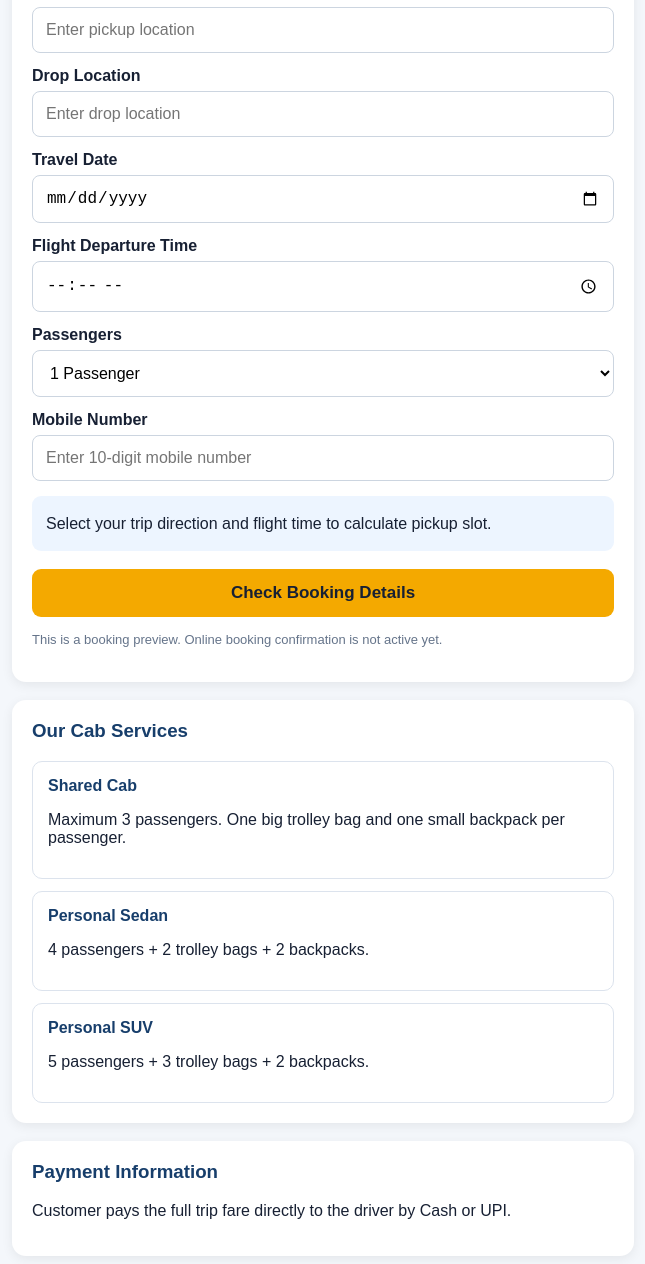
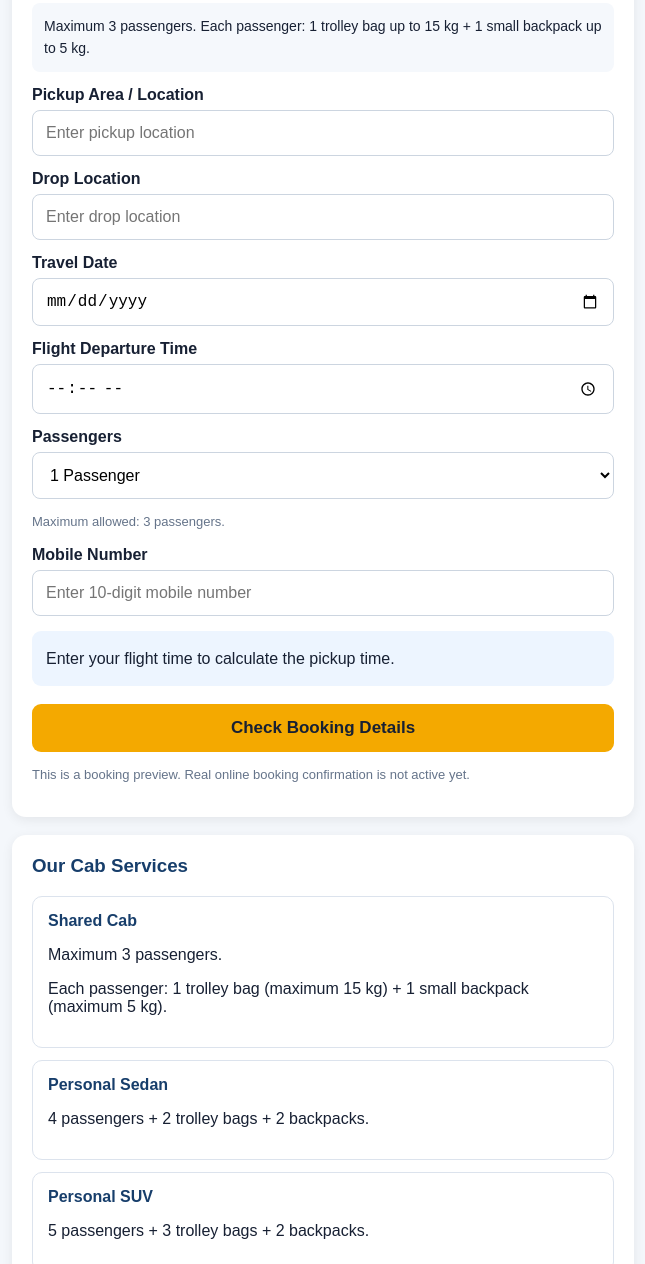
Before and after one commit to dropflycab-ctrl/dropfly-cab, a plain HTML site: page index.html in a window 1280 px wide. Shown: the part 484-1748 px from the top of the page, without its empty margins (317-962 px from the left). Drawn offline with Linux system fonts and the light colour scheme.

Commit message:
Update index.html

```diff
--- a/index.html
+++ b/index.html
@@ -13,7 +13,6 @@ header h1{margin:0;font-size:28px}
 header p{margin:7px 0 0;color:#dce8f7}
 .hero{background:#173e6b;color:white;padding:30px 18px;text-align:center}
 .hero h2{font-size:27px;margin:0 0 10px}
-.hero p{margin:0}
 .container{max-width:650px;margin:20px auto;padding:0 14px}
 .card{background:white;padding:20px;border-radius:14px;margin-bottom:18px;box-shadow:0 3px 12px #00000012}
 h3{margin-top:0;color:#173e6b}
@@ -25,6 +24,7 @@ button{width:100%;padding:14px;background:#f4a900;color:#172033;border:0;border-
 .service{border:1px solid #dce3ed;border-radius:10px;padding:15px}
 .service h4{margin:0 0 7px;color:#173e6b}
 .result{background:#edf5ff;padding:14px;border-radius:9px;margin-top:15px;line-height:1.7}
+.info{background:#f5f8fc;padding:12px;border-radius:8px;margin-top:12px;line-height:1.6;font-size:14px}
 footer{text-align:center;padding:22px;color:#65748a;font-size:13px}
 </style>
 </head>
@@ -60,6 +60,8 @@ footer{text-align:center;padding:22px;color:#65748a;font-size:13px}
 <option value="suv">Personal SUV</option>
 </select>
 
+<div class="info" id="cabInfo"></div>
+
 <label>Pickup Area / Location</label>
 <input type="text" id="pickup" placeholder="Enter pickup location" required>
 
@@ -73,23 +75,19 @@ footer{text-align:center;padding:22px;color:#65748a;font-size:13px}
 <input type="time" id="flightTime" required>
 
 <label>Passengers</label>
-<select id="passengers" required>
-<option value="1">1 Passenger</option>
-<option value="2">2 Passengers</option>
-<option value="3">3 Passengers</option>
-<option value="4">4 Passengers</option>
-<option value="5">5 Passengers</option>
-</select>
+<select id="passengers" required></select>
+<p class="note" id="passengerNote"></p>
 
 <label>Mobile Number</label>
-<input type="tel" id="mobile" placeholder="Enter 10-digit mobile number" pattern="[0-9]{10}" maxlength="10" required>
+<input type="tel" id="mobile" placeholder="Enter 10-digit mobile number"
+pattern="[0-9]{10}" maxlength="10" required>
 
 <div class="result" id="slotResult">
-Select your trip direction and flight time to calculate pickup slot.
+Enter your flight time to calculate the pickup time.
 </div>
 
 <button type="submit">Check Booking Details</button>
-<p class="note">This is a booking preview. Online booking confirmation is not active yet.</p>
+<p class="note">This is a booking preview. Real online booking confirmation is not active yet.</p>
 
 </form>
 </div>
@@ -98,10 +96,10 @@ Select your trip direction and flight time to calculate pickup slot.
 <h3>Our Cab Services</h3>
 
 <div class="services">
-
 <div class="service">
 <h4>Shared Cab</h4>
-<p>Maximum 3 passengers. One big trolley bag and one small backpack per passenger.</p>
+<p>Maximum 3 passengers.</p>
+<p>Each passenger: 1 trolley bag (maximum 15 kg) + 1 small backpack (maximum 5 kg).</p>
 </div>
 
 <div class="service">
@@ -113,7 +111,6 @@ Select your trip direction and flight time to calculate pickup slot.
 <h4>Personal SUV</h4>
 <p>5 passengers + 3 trolley bags + 2 backpacks.</p>
 </div>
-
 </div>
 </div>
 
@@ -140,10 +137,47 @@ const airportSlots = [
 "16:00","18:00","20:00","22:00","00:00"
 ];
 
+const cab = document.getElementById("cab");
+const passengers = document.getElementById("passengers");
+const cabInfo = document.getElementById("cabInfo");
+const passengerNote = document.getElementById("passengerNote");
 const direction = document.getElementById("direction");
 const flightTime = document.getElementById("flightTime");
 const flightLabel = document.getElementById("flightLabel");
 const slotResult = document.getElementById("slotResult");
+
+const cabRules = {
+  shared: {
+    max:3,
+    info:"Maximum 3 passengers. Each passenger: 1 trolley bag up to 15 kg + 1 small backpack up to 5 kg."
+  },
+  sedan: {
+    max:4,
+    info:"Maximum 4 passengers + 2 trolley bags + 2 backpacks."
+  },
+  suv: {
+    max:5,
+    info:"Maximum 5 passengers + 3 trolley bags + 2 backpacks."
+  }
+};
+
+function updateCab(){
+  const rule = cabRules[cab.value];
+  const previous = Number(passengers.value) || 1;
+
+  passengers.innerHTML = "";
+
+  for(let i=1;i<=rule.max;i++){
+    const option = document.createElement("option");
+    option.value = i;
+    option.textContent = i + (i===1 ? " Passenger" : " Passengers");
+    passengers.appendChild(option);
+  }
+
+  passengers.value = Math.min(previous,rule.max);
+  cabInfo.textContent = rule.info;
+  passengerNote.textContent = "Maximum allowed: " + rule.max + " passengers.";
+}
 
 function formatTime(time){
   let [h,m] = time.split(":").map(Number);
@@ -161,7 +195,7 @@ function updateSlot(){
     : "Flight Landing Time";
 
   if(!time){
-    slotResult.textContent = "Please enter your flight time.";
+    slotResult.textContent = "Enter your flight time to calculate the pickup time.";
     return;
   }
 
@@ -177,14 +211,13 @@ function updateSlot(){
   target = (target + 1440) % 1440;
 
   const slots = trip === "city" ? citySlots : airportSlots;
-
   let nearest = slots[0];
   let smallestDifference = Infinity;
 
   slots.forEach(slot => {
     const [h,m] = slot.split(":").map(Number);
     const slotMinutes = h * 60 + m;
-    let difference = Math.abs(slotMinutes - target);
+    let difference = Math.abs(slotMinutes-target);
     difference = Math.min(difference,1440-difference);
 
     if(difference < smallestDifference){
@@ -193,10 +226,9 @@ function updateSlot(){
     }
   });
 
-  const targetHours = Math.floor(target/60);
-  const targetMinutes = target%60;
-  const targetTime = String(targetHours).padStart(2,"0") + ":" +
-                     String(targetMinutes).padStart(2,"0");
+  const targetTime =
+    String(Math.floor(target/60)).padStart(2,"0") + ":" +
+    String(target%60).padStart(2,"0");
 
   slotResult.innerHTML =
     "<b>Calculated pickup time:</b> " + formatTime(targetTime) +
@@ -205,6 +237,7 @@ function updateSlot(){
     "<br><br>Please confirm the available slot before booking.";
 }
 
+cab.addEventListener("change",updateCab);
 direction.addEventListener("change",updateSlot);
 flightTime.addEventListener("input",updateSlot);
 
@@ -214,16 +247,17 @@ document.getElementById("bookingForm").addEventListener("submit",function(e){
   if(!this.reportValidity()) return;
 
   updateSlot();
-
   alert("Booking preview only. Real booking confirmation is not active yet.");
 });
 
 const today = new Date();
-const localDate = new Date(today.getTime() - today.getTimezoneOffset()*60000)
+const localDate = new Date(today.getTime()-today.getTimezoneOffset()*60000)
   .toISOString().split("T")[0];
 
 document.getElementById("travelDate").min = localDate;
+
+updateCab();
 </script>
 
 </body>
-  </html>
+</html>
```
